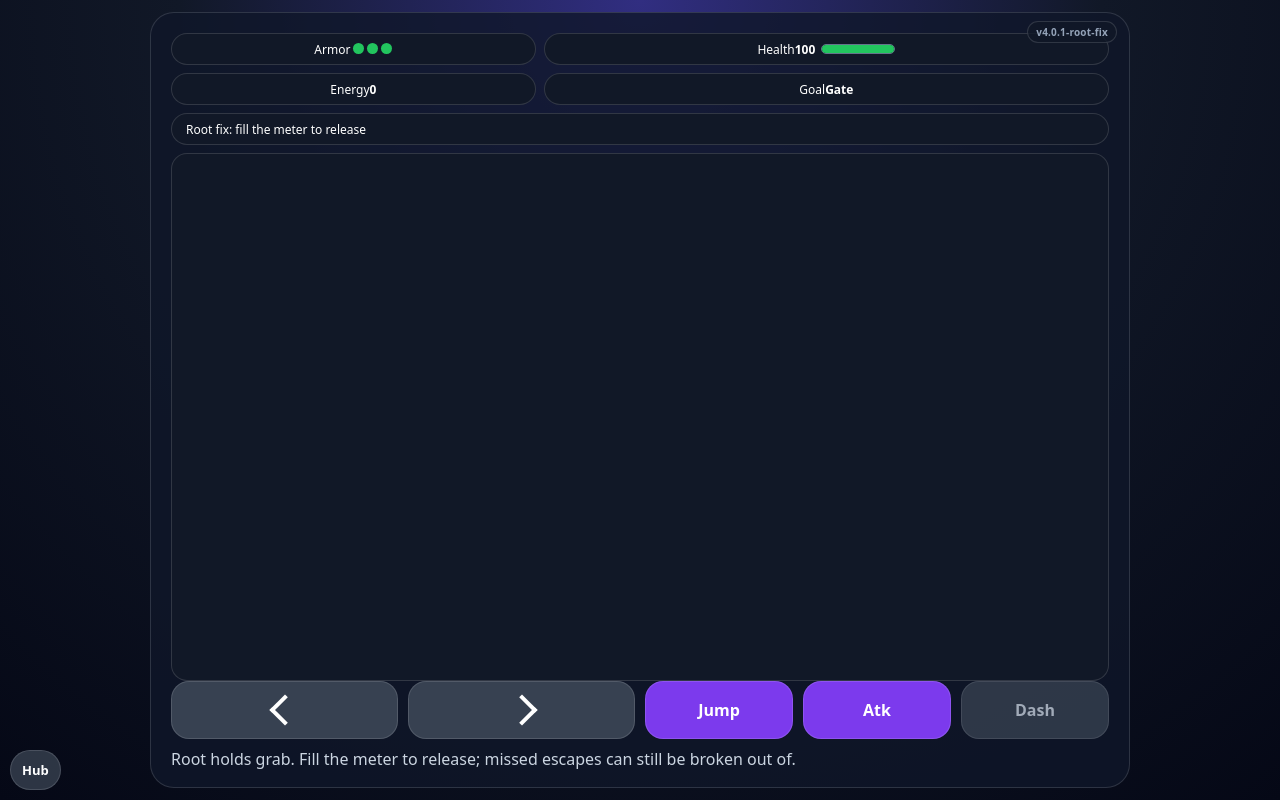
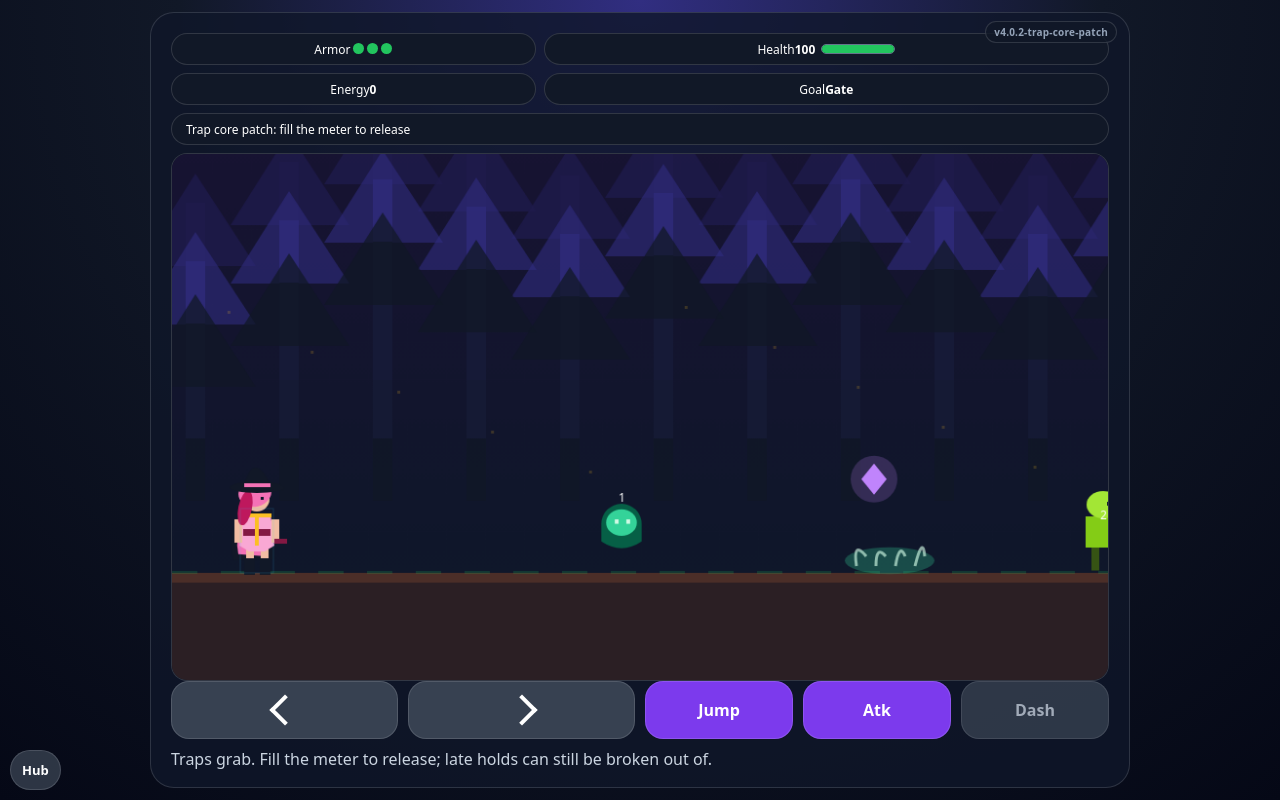
Before and after one commit to justsomebobby/Veilbound, a website built with Vite: page index.html in a window 1280 px wide. Both pictures are taken after a click on the button "Play Level 1". Built offline with nearby package versions, Linux system fonts and the light colour scheme.

Commit message:
Load Phase 4 trap core patch

```diff
--- a/index.html
+++ b/index.html
@@ -8,16 +8,16 @@
   <meta name="apple-mobile-web-app-title" content="Veilbound">
   <title>Veilbound</title>
   <link rel="stylesheet" href="./styles.css">
-  <script defer src="./game-fix.js?v=4.0.1-root-fix"></script>
+  <script defer src="./game-core-patch.js?v=4.0.2-trap-core-patch"></script>
 </head>
 <body>
   <button id="safeHub" type="button">Hub</button>
 
   <main id="app">
     <section id="menu" class="screen is-active">
-      <span class="buildTag" data-build-tag>v4.0.1-root-fix</span>
+      <span class="buildTag" data-build-tag>v4.0.2-trap-core-patch</span>
       <h1>Veilbound</h1>
-      <p>Phase 4A root hold repair build.</p>
+      <p>Phase 4A trap-core patch build.</p>
       <div class="grid">
         <button class="primary" type="button" data-go="hub">Continue</button>
         <button type="button" data-go="game">Play Level 1</button>
@@ -25,9 +25,9 @@
     </section>
 
     <section id="hub" class="screen">
-      <span class="buildTag" data-build-tag>v4.0.1-root-fix</span>
+      <span class="buildTag" data-build-tag>v4.0.2-trap-core-patch</span>
       <h2>Hub</h2>
-      <p id="hubText">Menu, level, boss, and root hold escape repair test.</p>
+      <p id="hubText">Menu, level, boss, and trap escape core test.</p>
       <div class="grid">
         <button class="primary" type="button" data-go="game">Play Level 1</button>
         <button class="danger" type="button" data-go="boss">Boss Test</button>
@@ -38,21 +38,21 @@
     </section>
 
     <section id="customize" class="screen">
-      <span class="buildTag" data-build-tag>v4.0.1-root-fix</span>
+      <span class="buildTag" data-build-tag>v4.0.2-trap-core-patch</span>
       <h2>Customize</h2>
       <p>Customization placeholder. Art layers come later.</p>
       <button type="button" data-go="hub">Back</button>
     </section>
 
     <section id="gallery" class="screen">
-      <span class="buildTag" data-build-tag>v4.0.1-root-fix</span>
+      <span class="buildTag" data-build-tag>v4.0.2-trap-core-patch</span>
       <h2>Gallery</h2>
       <p>Gallery placeholder. Scene controls come later.</p>
       <button type="button" data-go="hub">Back</button>
     </section>
 
     <section id="game" class="screen playScreen">
-      <span class="buildTag" data-build-tag>v4.0.1-root-fix</span>
+      <span class="buildTag" data-build-tag>v4.0.2-trap-core-patch</span>
 
       <div class="hud">
         <span class="chip">Armor <b id="armorDots"></b></span>
@@ -79,7 +79,7 @@
         </div>
       </div>
 
-      <p class="hint">Root holds grab. Fill the meter to release; missed escapes can still be broken out of.</p>
+      <p class="hint">Traps grab. Fill the meter to release; late holds can still be broken out of.</p>
 
       <div class="row">
         <button id="levelRestart" class="small" type="button">Restart</button>
@@ -88,7 +88,7 @@
     </section>
 
     <section id="boss" class="screen playScreen">
-      <span class="buildTag" data-build-tag>v4.0.1-root-fix</span>
+      <span class="buildTag" data-build-tag>v4.0.2-trap-core-patch</span>
 
       <div class="hud">
         <span class="chip">Armor <b id="bossArmorDots"></b></span>
@@ -124,7 +124,7 @@
     </section>
 
     <section id="result" class="screen">
-      <span class="buildTag" data-build-tag>v4.0.1-root-fix</span>
+      <span class="buildTag" data-build-tag>v4.0.2-trap-core-patch</span>
       <h2>Level Clear</h2>
       <p id="resultText">Boss defeated.</p>
       <div class="card">
```
